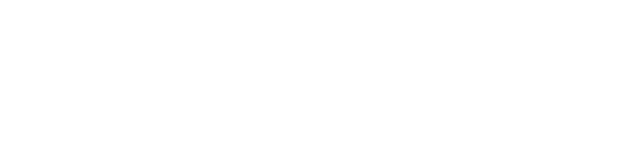
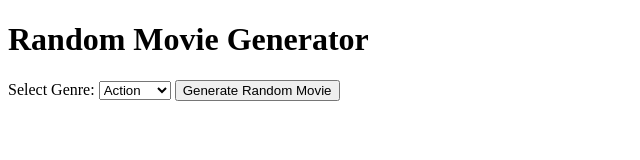
Before and after one commit to SirModV/Netflix-Cocktail-s, a plain HTML site: page index.html in a window 1280 px wide. Shown: the whole page, without its empty margins (0-640 px from the left). Drawn offline with Linux system fonts and the light colour scheme.

Commit message:
First JS push with the movie API and some HTML elements.
Seems to be working but it's only pulling movies that have the word of the genre within it, I still have to tinker with it a bit.

```diff
--- a/assets/script.js
+++ b/assets/script.js
@@ -0,0 +1,27 @@
+const apiKey = 'c090d3c0';
+
+function getRandomMovie() {
+  const genreSelect = document.getElementById('genre');
+  const selectedGenre = genreSelect.value;
+
+  const apiUrl = `http://www.omdbapi.com/?apikey=${apiKey}&type=movie&s=${selectedGenre}`;
+
+  fetch(apiUrl)
+    .then(response => response.json())
+    .then(data => {
+      if (data.Response === 'True' && data.Search && data.Search.length > 0) {
+        const randomIndex = Math.floor(Math.random() * data.Search.length);
+        const randomMovie = data.Search[randomIndex];
+        const movieTitle = randomMovie.Title;
+
+        const movieResult = document.getElementById('movieResult');
+        movieResult.textContent = `Random movie: ${movieTitle}`;
+      } else {
+        const movieResult = document.getElementById('movieResult');
+        movieResult.textContent = 'No movie found for the selected genre.';
+      }
+    })
+    .catch(error => {
+      console.log('Error:', error);
+    });
+}
--- a/index.html
+++ b/index.html
@@ -1,12 +1,23 @@
 <!DOCTYPE html>
-<html lang="en">
-<head>
-    <meta charset="UTF-8">
-    <meta http-equiv="X-UA-Compatible" content="IE=edge">
-    <meta name="viewport" content="width=device-width, initial-scale=1.0">
-    <title>Document</title>
-</head>
-<body>
+<html>
+    <head>
+    <title>Netflix & Cocktail's</title>
+    </head>
+        <body>
+            <h1>Random Movie Generator</h1>
+                <label for="genre">Select Genre:</label>
+                <select id="genre">
+                    <option value="action">Action</option>
+                    <option value="comedy">Comedy</option>
+                    <option value="drama">Drama</option>
+                    <option value="fantasy">Fantasy</option>
+                </select>
 
-</body>
+        <button onclick="getRandomMovie()">Generate Random Movie</button>
+
+        <div id="movieResult"></div>
+
+    <script src="./assets/script.js"></script>
+
+        </body>
 </html>
```
